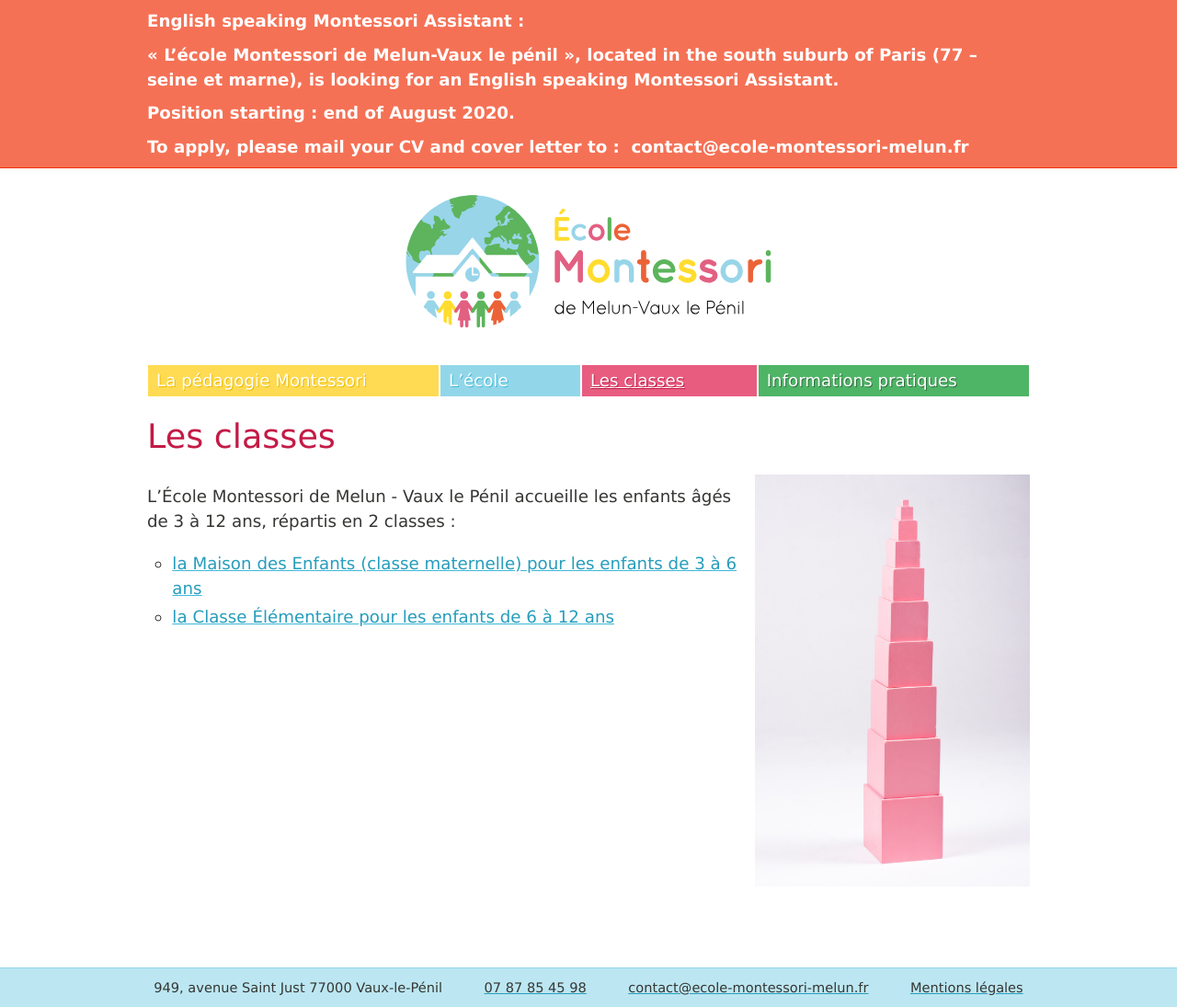
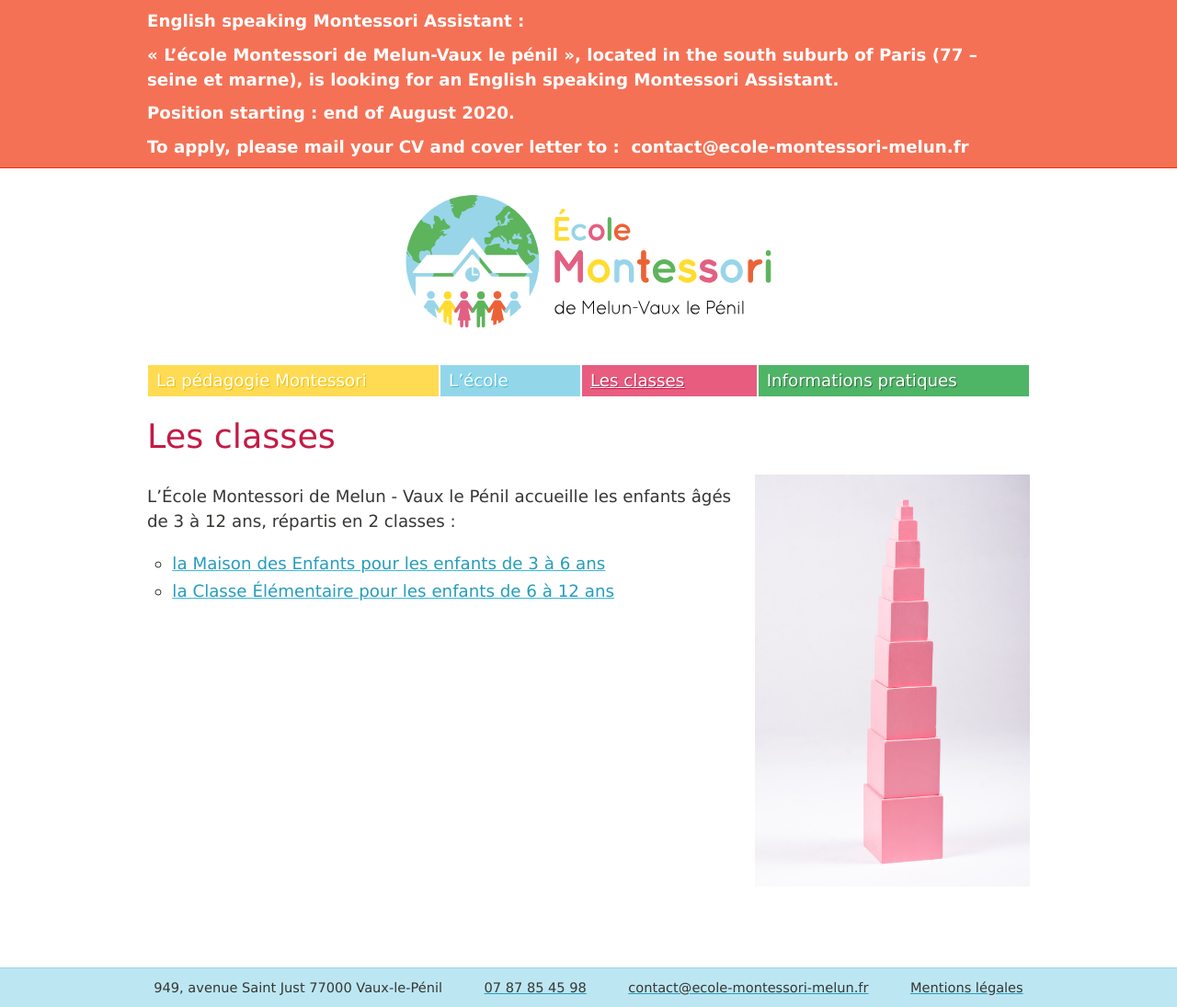
Before and after one commit to montessori-melun/montessori-melun.github.io, a Jekyll site: the page built from classes/index.md, in a window 1280 px wide. Shown: the whole page at 92% size. Built offline with Jekyll 4.4.1, drawn with Linux system fonts in a browser that asks for light colours.

Commit message:
Update index.md

```diff
--- a/classes/index.md
+++ b/classes/index.md
@@ -5,5 +5,5 @@ title: Les classes
 {% include illustration-droite.html src='montessori-la-tour-rose.jpg' alt='Matériel Montessori : la tour rose' %}
 
 L'École Montessori de Melun - Vaux le Pénil accueille les enfants âgés de 3 à 12 ans, répartis en 2 classes :
-- [la Maison des Enfants (classe maternelle) pour les enfants de 3 à 6 ans](maternelle.md)
+- [la Maison des Enfants pour les enfants de 3 à 6 ans](maternelle.md)
 - [la Classe Élémentaire pour les enfants de 6 à 12 ans](elementaire.md)
```
